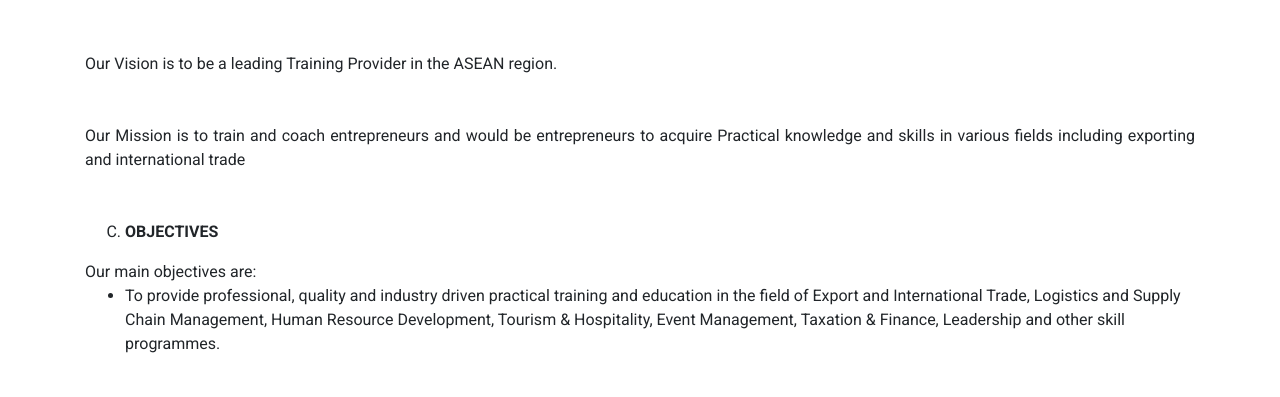
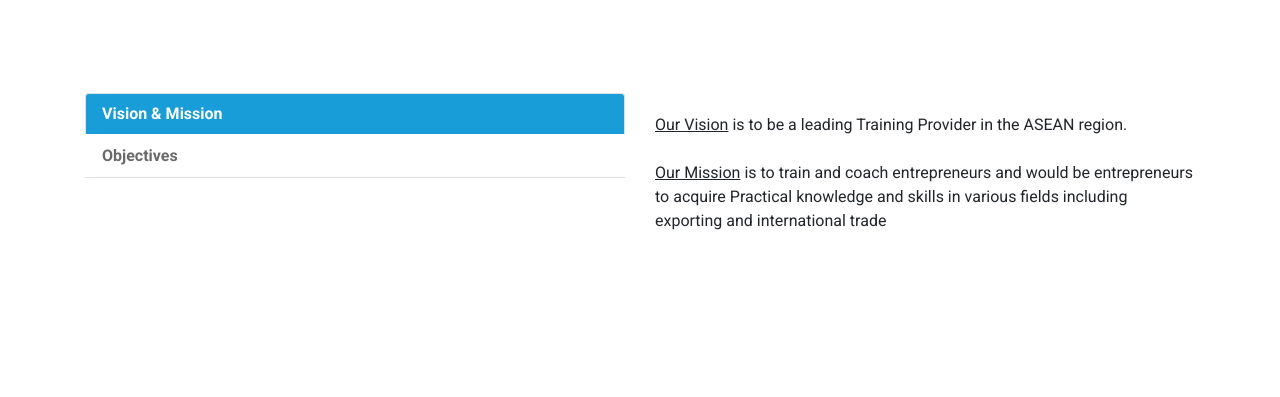
Before and after one commit to MohamedZhran12/export_academy, a PHP site: page /ourprofile.php in a window 1280 px wide. Shown: the part 1670-2067 px from the top of the page. Run offline with PHP 8.4, Linux system fonts and the light colour scheme; data that the repository does not hold is empty; some libraries are stand-ins or nearby versions.

Commit message:
edit our profile document

```diff
--- a/ourprofile.php
+++ b/ourprofile.php
@@ -30,94 +30,17 @@ require_once($_SERVER['DOCUMENT_ROOT'] . "/includes/init.php");
           <h2 style="margin-top: 0in;margin-bottom: 0in;text-align: justify;background: transparent;font-family: Arial, serif;font-size:21px;font-weight: bold;line-height: 150%;">INTRODUCTION</h2>
         </li>
       </ol>
-      <p style="text-align: justify;background: transparent;line-height: 150%;">Malaysian Export Academy was registered in October 2007 as a Company with the registrar of Companies in Malaysia. Its main activities are training and education. The Academy has been certified ISO 9001:2015.</p>
-      <br><br>
-      <p style="text-align: justify;background: transparent;line-height: 150%;">The Academy has been registered with the Human Resources Development Corporation, Ministry of Human Resources of Malaysia. In this respect, almost all of its training programmes are fully subsidized by the said Fund. The Academy is also registered with the Ministry of Finance of Malaysia.&nbsp;The Academy has been awarded the 5 star status&nbsp;by the Human Resources Development Fund in 2016</p>
-      <br><br>
-      <p style="text-align: justify;background: transparent;line-height: 150%;">The Academy has won many government tenders to conduct short courses and professional programmes under various schemes that included 1 Malaysia Globally Recognised Industry and Professionals Programme, Minimum Wages Training Incentive, SME Senior Managers Development Programme and SME Upskilling Programmes.</p>
+      <p>Malaysian Export Academy was registered in October 2007 as a Company with the registrar of Companies in Malaysia. Its main activities are training and education. The Academy has been certified ISO 9001:2015.
+        <br><br>
+        The Academy has been registered with the Human Resources Development Corporation, Ministry of Human Resources of Malaysia. In this respect, almost all of its training programmes are fully subsidized by the said Fund. The Academy is also registered with the Ministry of Finance of Malaysia. The Academy has been awarded the 5 star status by the Human Resources Development Fund in 2016
+        <br><br>
+        The Academy has won many government tenders to conduct short courses and professional programmes under various schemes that included 1 Malaysia Globally Recognised Industry and Professionals Programme, Minimum Wages Training Incentive, SME Senior Managers Development Programme and SME Upskilling Programmes.
+        <br><br>
+        The Academy trains and coaches an average of 3,500 participants per year on various programmes in Malaysia and also in other countries in the ASEAN region.
+      </p>
       <br><br>
       <p style="text-align: justify;background: transparent;line-height: 150%;">The Academy trains and coaches an average of 3,500 participants per year on various programmes in Malaysia and also in other countries in the ASEAN region.</p>
       <br><br>
-      <p style="text-align: justify;background: transparent;line-height: 150%;">The Academy is a member of the following Local and International organisations:</p>
-      <ul>
-        <li>
-          <p style="text-align: justify;background: transparent;margin-bottom: 0in;line-height: 150%;">International Association of Trade Training Organisations (IATTO)</p>
-        </li>
-        <li>
-          <p style="text-align: justify;background: transparent;margin-bottom: 0in;line-height: 150%;">Malaysian Exporters Association</p>
-        </li>
-        <li>
-          <p style="text-align: justify;background: transparent;margin-bottom: 0in;line-height: 150%;">Malaysian Training Providers Association</p>
-        </li>
-        <li>
-          <p style="text-align: justify;background: transparent;margin-bottom: 0in;line-height: 150%;">Malaysian External Trade Development Corporation</p>
-        </li>
-        <li>
-          <p style="text-align: justify;background: transparent;margin-bottom: 0in;line-height: 150%;">Malaysian International Chamber of Commerce and Industry</p>
-        </li>
-      </ul>
-      <br><br>
-      <p style="text-align: justify;background: transparent;line-height: 150%;">The Academy runs various certification and professional programmes in collaboration with the following International and Local partners:</p>
-      <br><br>
-      <ul>
-        <li>
-          <p style="text-align: justify;background: transparent;margin-bottom: 0in;line-height: 150%;">International Trade Council, USA</p>
-        </li>
-        <li>
-          <p style="text-align: justify;background: transparent;margin-bottom: 0in;line-height: 150%;">CCSD Council, Prague</p>
-        </li>
-        <li>
-          <p style="text-align: justify;background: transparent;margin-bottom: 0in;line-height: 150%;">International Association of Accounting Professional (IAAP), UK</p>
-        </li>
-        <li>
-          <p style="text-align: justify;background: transparent;margin-bottom: 0in;line-height: 150%;">Chartered Management Institute, UK</p>
-        </li>
-        <li>
-          <p style="text-align: justify;background: transparent;margin-bottom: 0in;line-height: 150%;">UBIS University of Switzerland</p>
-        </li>
-        <li>
-          <p style="text-align: justify;background: transparent;margin-bottom: 0in;line-height: 150%;">European International University, France</p>
-        </li>
-        <li>
-          <p style="text-align: justify;background: transparent;margin-bottom: 0in;line-height: 150%;">Alibaba Business School, China</p>
-        </li>
-        <li>
-          <p style="text-align: justify;background: transparent;margin-bottom: 0in;line-height: 150%;">Genovasi University College, Malaysia</p>
-        </li>
-      </ul>
-      <br><br>
-      <p style="text-align: justify;background: transparent;line-height: 150%;">Besides training and education, the Academy is also involved in seminars/conferences, consultancy, research &amp; development and publications.</p>
-      <br><br>
-      <ol start="2" type="A">
-        <li>
-          <h1 style='margin-top: 0in;margin-bottom: 0in;text-align: justify;background: transparent;font-family: "Times New Roman", serif;font-size:19px;font-weight: bold;line-height: 150%;'>VISION &amp; MISSION</h1>
-        </li>
-      </ol>
-      <p style="text-align: justify;background: transparent;line-height: 108%;"><br>&nbsp;</p>
-      <p style="text-align: justify;background: transparent;line-height: 150%;">Our Vision is to be a leading Training Provider in the ASEAN region.</p>
-      <br><br>
-      <p style="text-align: justify;background: transparent;line-height: 150%;">Our Mission is to train and coach entrepreneurs and would be entrepreneurs to acquire Practical knowledge and skills in various fields including exporting and international trade</p>
-      <br><br>
-      <ol start="3" type="A">
-        <li>
-          <p style="text-align: justify;background: transparent;margin-bottom: 0in;line-height: 150%;"><strong>OBJECTIVES</strong></p>
-        </li>
-      </ol>
-      <p style="text-align: justify;background: transparent;line-height: 150%;">Our main objectives are:</p>
-      <ul>
-        <li>
-          <p style="margin-bottom: 0in;line-height: 150%;text-align: left;background: transparent;">To provide professional, quality and industry driven practical training and education in the field of Export and International Trade, Logistics and Supply Chain Management, Human Resource Development, Tourism &amp; Hospitality, Event Management, Taxation &amp; Finance, Leadership and other skill programmes.</p>
-        </li>
-      </ul>
-      <p style="margin-bottom: 0in;line-height: 150%;text-align: left;background: transparent;"><br></p>
-      <ul>
-        <li>
-          <p style="margin-bottom: 0in;line-height: 150%;text-align: left;background: transparent;">To collaborate with other Training and Education Institutions to offer variety of quality programmes in Malaysia and other ASEAN countries<br>&nbsp;</p>
-        </li>
-      </ul>
-      <p style="text-align: center;background: transparent;line-height: 108%;">To promote the culture of e-learning and blended learning in the region</p>
-      <p style="line-height: 108%;text-align: left;background: transparent;"><br>&nbsp;</p>
-
     </div>
   </div>
 
@@ -128,28 +51,29 @@ require_once($_SERVER['DOCUMENT_ROOT'] . "/includes/init.php");
         <div class="padding-100">
           <div class="row">
             <div class="col-sm-6">
-              <b>In the field of International Trade and Export Training, the Academy’s collaborative partners are as
-                follows:</b><br><br>
+              <b>The Academy is a member of the following Local and International organisations:</b><br><br>
               <ul>
-                <li>Malaysian Institute of Export & International Trade
-                <li>Institute of Export, United Kigdom
-                <li>University Utara Malaysia
-                <li>University of Kuala Lumpur
-                <li>Asia e-University
-                <li>Institute of Leadership and Management
-                <li>Australian College of Business & Management.
+                <li>International Association of Trade Training Organisations (IATTO)
+                <li>Malaysian Exporters Association
+                <li>Malaysian Training Providers Association
+                <li>Malaysian External Trade Development Corporation
+                  Malaysian International Chamber of
+                  Commerce and Industry
               </ul>
               </p>
             </div>
 
             <div class="col-sm-6">
-              <b>The Academy is also a member of the following organisations:</b><br><br><br>
+              <b>The Academy runs various certification and professional programmes in collaboration with the following International and Local partners:</b><br><br><br>
               <ul>
-                <li>International Association of Trade Training Organisations (IATTO)</li>
-                <li>Malaysian Exporters Association</li>
-                <li>Malaysian Training Providers Association</li>
-                <li>National Association of Private Educational Institutions</li>
-                <li>Malaysian External Trade Development Corporation</li>
+                <li>International Trade Council, USA</li>
+                <li>CCSD Council, Prague</li>
+                <li>International Association of Accounting Professional (IAAP), UK </li>
+                <li>Chartered Management Institute, UK </li>
+                <li>UBIS University of Switzerland </li>
+                <li>European International University, France</li>
+                <li>Alibaba Business School, China</li>
+                <li>Genovasi University College, Malaysia</li>
               </ul>
 
             </div>
@@ -182,25 +106,18 @@ require_once($_SERVER['DOCUMENT_ROOT'] . "/includes/init.php");
         <div class="col-sm-6">
           <div class="tab-content" id="myTabContent">
             <div class="tab-pane fade show active" id="home" role="tabpanel" aria-labelledby="home-tab">
-              <p><u>Our Vision</u> is to be a premier training provider in the ASEAN region focusing on professional skills
-                and workforce development.
+              <p><u>Our Vision</u> is to be a leading Training Provider in the ASEAN region.
                 <br><br>
-                Our Mission is to provide high quality and world class training programmes to support workforce
-                development, thereby enhancing their contributions to the goals of their organization.
+                <u>Our Mission</u> is to train and coach entrepreneurs and would be entrepreneurs to acquire Practical knowledge and skills in various fields including exporting and international trade
               </p>
             </div>
 
             <div class="tab-pane fade" id="profile" role="tabpanel" aria-labelledby="profile-tab">
               <p>
               <ul>
-                <li class='mb-4'>To provide professional, quality and industry driven practical training and education in the field
-                  of export and international trade
+                <li class='mb-4'>To provide professional, quality and industry driven practical training and education in the field of Export and International Trade, Logistics and Supply Chain Management, Human Resource Development, Tourism & Hospitality, Event Management, Taxation & Finance, Leadership and other skill programmes.
                 </li>
-                <li class='mb-4'>To develop and market the Academy’s programmes in the ASEAN region</li>
-                <li class='mb-4'>To collaborate with other International Trade Training Institutions to offer variety of quality
-                  programmes in Malaysia and other ASEAN countries
-                </li>
-                <li>To promote the culture of e-learning and blended learning in the region</li>
+                <li class='mb-4'>To collaborate with other Training and Education Institutions to offer variety of quality programmes in Malaysia and other ASEAN countries to promote the culture of e-learning and blended learning in the region</li>
               </ul>
               </P>
             </div>
```
